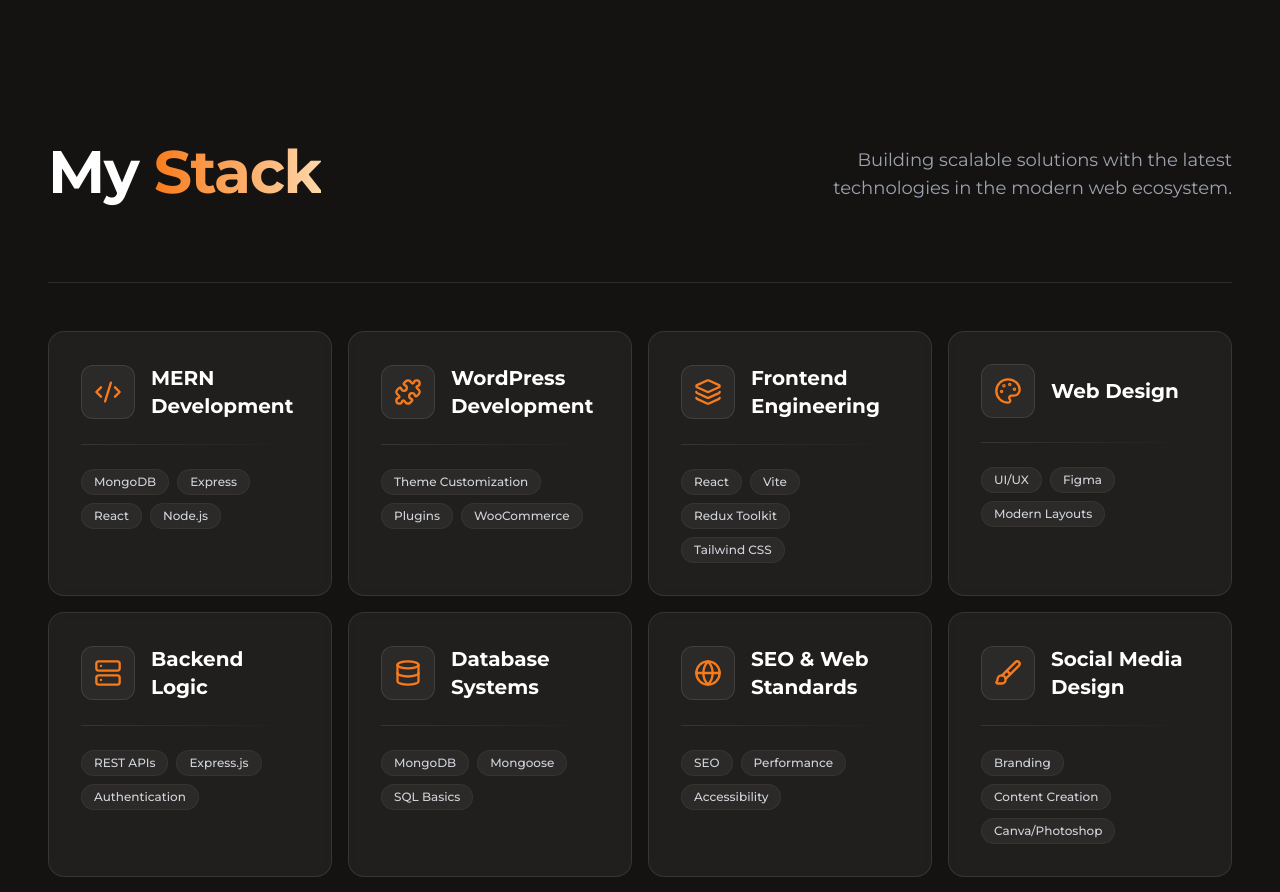
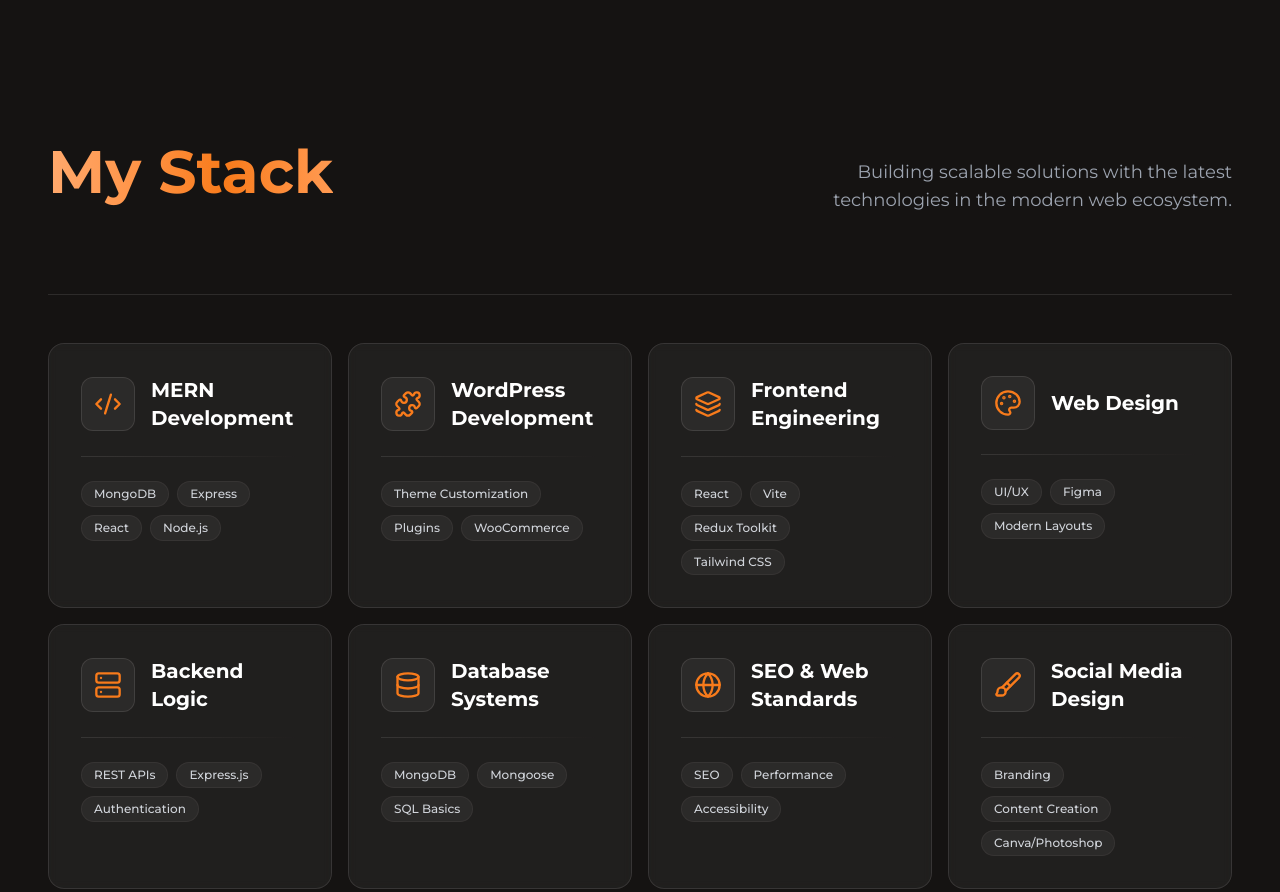
Before and after one commit to KamelMesbahi13/portfolio, a React (Vite) app: page / in a window 1280 px wide. Shown: the part 4501-5393 px from the top of the page. Built offline with nearby package versions, Linux system fonts and the light colour scheme.

Commit message:
adding tech section

```diff
--- a/src/Components/Home/Technologies/Technologies.jsx
+++ b/src/Components/Home/Technologies/Technologies.jsx
@@ -99,7 +99,7 @@ const skills = [
   },
 ];
 
-const Skills = () => {
+const Technologies = () => {
   const headerRef = useRef(null);
   const gridRef = useRef(null);
 
@@ -118,12 +118,7 @@ const Skills = () => {
             animate={headerInView ? "visible" : "hidden"}
             variants={fadeInLeft}
           >
-            <h2 className="text-4xl font-bold tracking-tight text-white md:text-6xl">
-              My{" "}
-              <span className="text-transparent bg-clip-text bg-gradient-to-r from-[#F87B1B] to-orange-200">
-                Stack
-              </span>
-            </h2>
+            <h1>My Stack</h1>
           </motion.div>
 
           <motion.p
@@ -209,4 +204,4 @@ const SpotlightCard = ({ skill }) => {
   );
 };
 
-export default Skills;
+export default Technologies;
```
